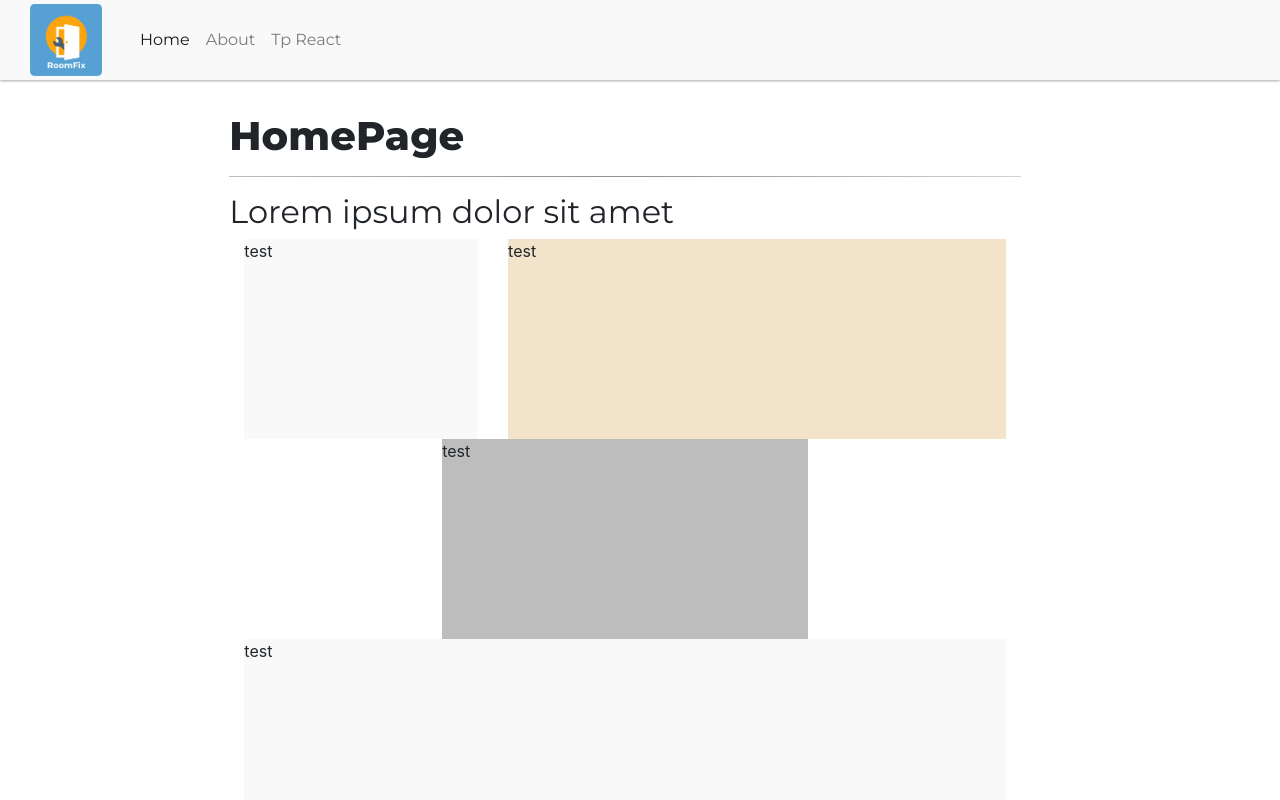
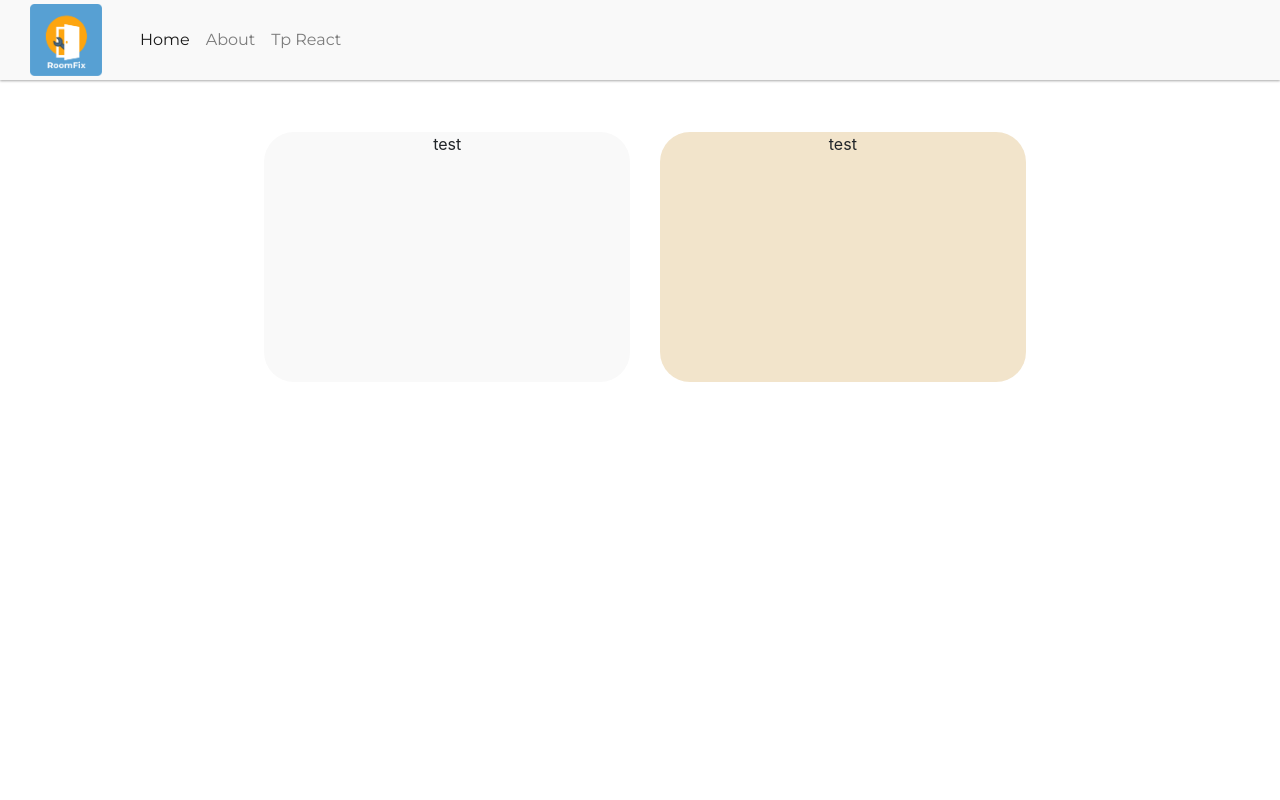
Before and after one commit to andbluedev/Music-Genre-Classification-Model-Web-APP, a React (Create React App) app: page / in a window 1280 px wide. Shown: the top 800 px of the page. Built offline with nearby package versions, Linux system fonts and the light colour scheme.

Commit message:
Getting used to React + starting the home page

```diff
--- a/src/components/pages/home/HomePage.js
+++ b/src/components/pages/home/HomePage.js
@@ -1,12 +1,11 @@
 import React from 'react';
 import './HomePage.scss';
-import { SubTitle, Title } from '../../common/text/Basics';
 import Container from 'react-bootstrap/Container';
 import Row from 'react-bootstrap/Row';
 import Col from 'react-bootstrap/Col';
 
-const PlaceHolder = ({ style }) => (
-  <div className='placeholder_box' style={style}>
+const Campus = ({ style }) => (
+  <div className='campus_box' style={style}>
     test
   </div>
 );
@@ -15,27 +14,14 @@ const PlaceHolder = ({ style }) => (
 export function HomePage() {
   return (
     <div>
-      <Title>HomePage</Title>
-      <SubTitle>Lorem ipsum dolor sit amet</SubTitle>
       <Container fluid>
         <Row fluid>
           {/* A ROW IS 12  sm is small width, md: is long width*/}
-          <Col sm='12' md='4'>
-            <PlaceHolder style={{ backgroundColor: '#F9F9F9' }} />
+          <Col sm='12' md='6'>
+            <Campus style={{ backgroundColor: '#F9F9F9' }} />
           </Col>
-          <Col sm='12' md='8'>
-            <PlaceHolder style={{ backgroundColor: 'rgba(195,126,10,0.21)' }} />
-          </Col>
-        </Row>
-        <Row className='justify-content-md-center'>
           <Col sm='12' md='6'>
-            <PlaceHolder style={{ backgroundColor: '#BDBDBD' }} />
-          </Col>
-          <Col sm='12'>
-            <PlaceHolder style={{ backgroundColor: '#F9F9F9' }} />
-          </Col>
-          <Col sm='12'>
-            <PlaceHolder style={{ backgroundColor: 'rgba(3,169,244,0.25)' }} />
+            <Campus style={{ backgroundColor: 'rgba(195,126,10,0.21)' }} />
           </Col>
         </Row>
       </Container>
--- a/src/components/pages/home/HomePage.scss
+++ b/src/components/pages/home/HomePage.scss
@@ -1,6 +1,9 @@
 
 
-div.placeholder_box {
+div.campus_box {
   width: 100%;
-  height: 200px;
+  height: 250px;
+  margin: 20px;
+  border-radius: 30px;
+  text-align: center;
 }
```
